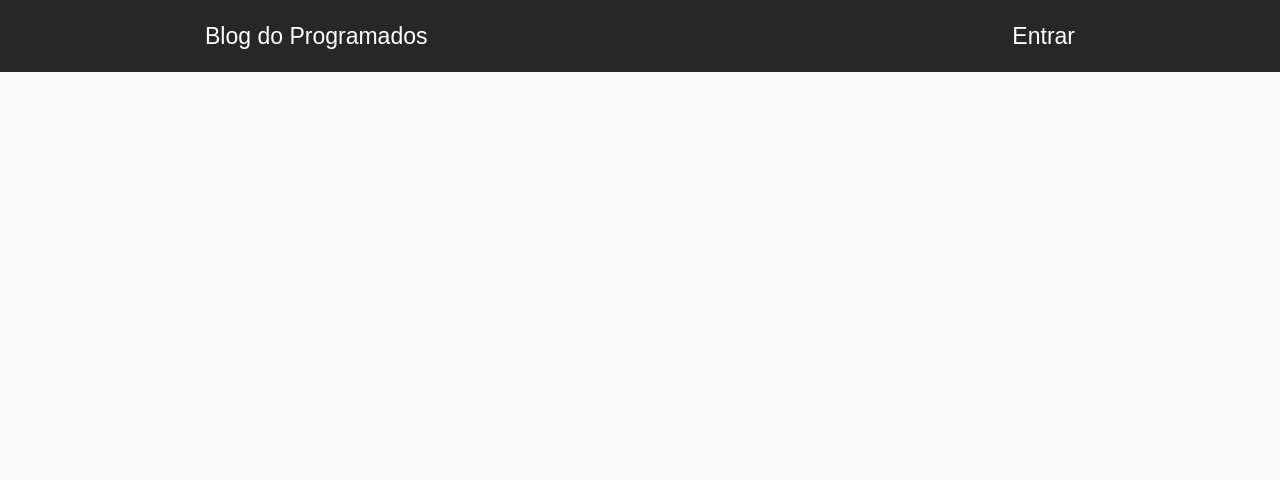
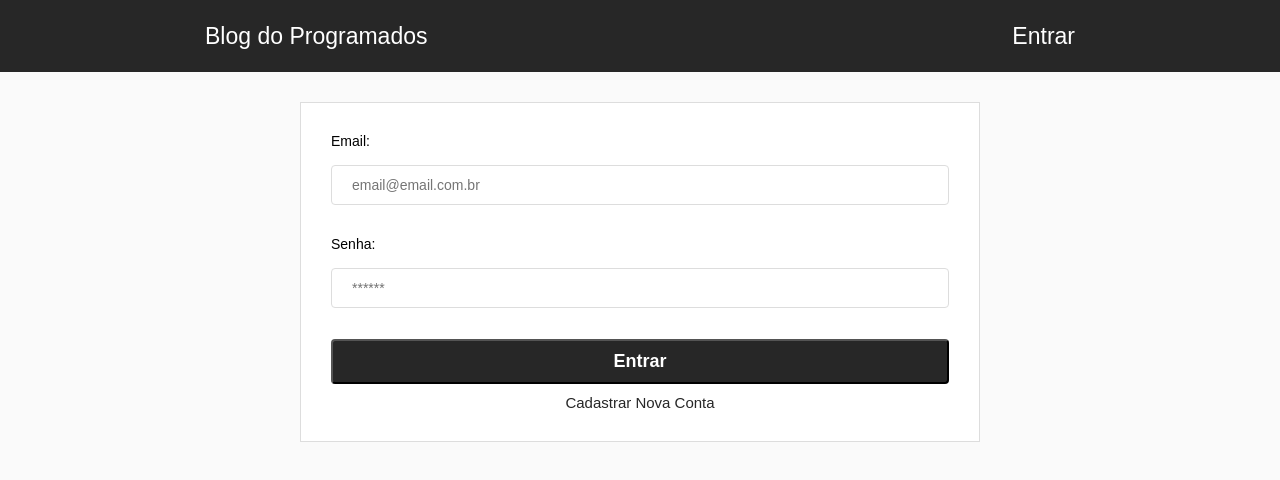
Before and after one commit to damascoa/reactjs-learn, a React (Create React App) app: page /login in a window 1280 px wide. Shown: the top 480 px of the page. Built offline with nearby package versions, Linux system fonts and the light colour scheme; no server answers.

Commit message:
adicionado login com firebase

```diff
--- a/src/App.js
+++ b/src/App.js
@@ -1,7 +1,9 @@
 import React, { Component } from 'react';
 import { BrowserRouter, Route, Switch } from 'react-router-dom';
 import Home from './components/Home';
+import Login from './components/Login';
 import Header from './components/Header';
+import Dashboard from './components/Dashboard';
 import firebase from './firebase.js';
 import './global.css'
 
@@ -24,6 +26,8 @@
         <Header />
         <Switch>
           <Route exact path="/" component={Home} />
+          <Route exact path="/login" component={Login} />
+          <Route exact path="/dashboard" component={Dashboard} />
         </Switch>
       </BrowserRouter>
     ) : (
--- a/src/components/Dashboard/index.js
+++ b/src/components/Dashboard/index.js
@@ -0,0 +1,12 @@
+import React, { Component } from 'react';
+
+
+export default class Dashboar extends Component {
+    render() {
+        return (
+            <div>
+                <h1>Dashboard</h1>
+            </div>
+        )
+    }
+}
--- a/src/components/Login/index.js
+++ b/src/components/Login/index.js
@@ -0,0 +1,79 @@
+import React, { Component } from 'react';
+import { Link, withRouter } from 'react-router-dom';
+import firebase from '../../firebase';
+import './login.css';
+
+class Login extends Component {
+
+
+    constructor(props) {
+        super(props);
+
+        this.state = {
+            email: '',
+            password: ''
+        }
+
+        this.entrar = this.entrar.bind(this);
+        this.login = this.login.bind(this);
+
+
+    }
+
+    componentDidMount() {
+        //verificar se tem usuario logado
+        if (firebase.getCurrent()) {
+            return this.props.history.replace('dashboard');
+        }
+    }
+
+    entrar(e) {
+        e.preventDefault();
+        this.login();
+    }
+
+    login = async () => {
+        const { email, password } = this.state;
+        console.log(password);
+        try {
+            await firebase.login(email, password)
+                .then((e) => {
+                    console.log(e)
+                    this.props.history.replace('/dashboard');
+                })
+                .catch((e) => {
+                    if (e.code === 'auth/user-not-found') {
+                        alert('Usuario inexistente!');
+                    } else {
+                        alert('Codigo de erro ' + e.code);
+                        return;
+                    }
+                })
+
+
+        } catch (error) {
+            alert(error.message);
+            console.log(error);
+        }
+    }
+
+
+    render() {
+        return (
+            <div>
+                <form onSubmit={this.entrar} id="login">
+                    <label>Email: </label><br />
+                    <input type="email" value={this.state.email} onChange={(e) => this.setState({ email: e.target.value })} placeholder="email@email.com.br" /> <br />
+                    <label>Senha: </label><br />
+                    <input type="password" value={this.state.password} onChange={(e) => this.setState({ password: e.target.value })} placeholder="******" /> <br />
+
+                    <button type="submit">Entrar</button>
+
+                    <Link to="/register">Cadastrar Nova Conta</Link>
+                </form>
+            </div>
+        )
+    }
+}
+
+export default withRouter(Login);
--- /dev/null
+++ b/src/components/Login/login.css
@@ -0,0 +1,37 @@
+form#login {
+    width: 100%;
+    max-width: 680px;
+    margin: 30px auto 0;
+    padding: 30px;
+    background: #fff;
+    border: 1px solid #ddd;
+    display: flex;
+    flex-direction: column;
+}
+
+form#login input{
+    margin-bottom: 15px;
+    height: 40px;
+    border-radius: 4px;
+    border: 1px solid #ddd;
+    padding: 0px 20px;
+    font-size: 14px;
+}
+
+form#login button{
+    padding: 10px 20px;
+    margin-bottom: 10px;
+    border-radius: 4px;
+    background:#272727;
+    color: #fff;
+    font-size: 18px;
+    font-weight: bold;
+    cursor: pointer;
+}
+
+form#login a{
+    text-align: center;
+    text-decoration:none;
+    color: #272727;
+    font-size: 15px;
+}
--- a/src/firebase.js
+++ b/src/firebase.js
@@ -36,9 +36,13 @@
     }
 
     isInitialized() {
-        return new Promise(resolve =>{
+        return new Promise(resolve => {
             app.auth().onAuthStateChanged(resolve);
         });
+    }
+
+    getCurrent() {
+        return app.auth().currentUser && app.auth().currentUser.email
     }
 }
 
```
